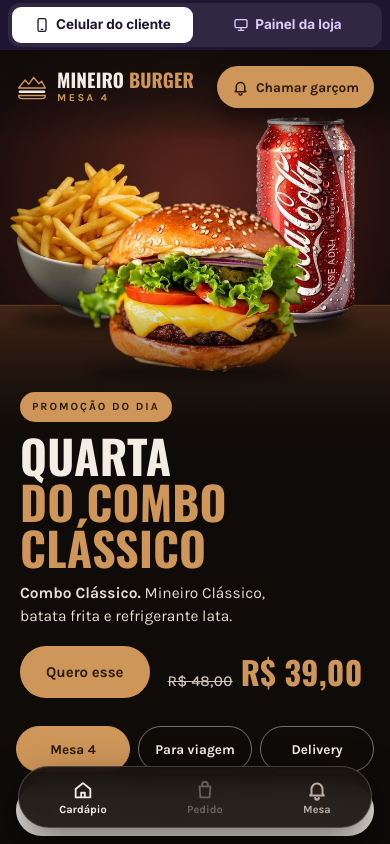
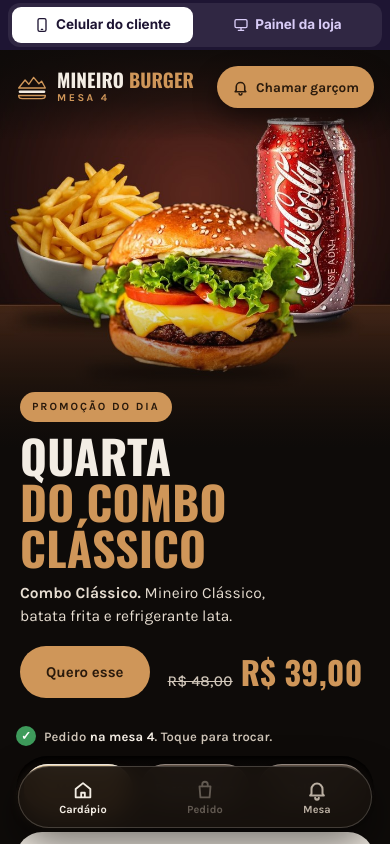
Before and after one commit to anaclararibeiroferreira12-ux/octa-sites, a plain HTML site: page public/demos/hamburgueria/index.html in a window 390 px wide. Drawn offline with nearby package versions, Linux system fonts and the light colour scheme; a web font is replaced by a local one.

Commit message:
Prévia: opções de pedido do Mineiro Burger em alto relevo com brilho metálico e aviso para escolher
Co-Authored-By: Claude Opus 5.5 <noreply@anthropic.com>
Claude-Session: https://claude.ai/code/session_01HgHHTQ1VZNJVVGqRbgtSGA

```diff
--- a/public/demos/hamburgueria/index.html
+++ b/public/demos/hamburgueria/index.html
@@ -1494,9 +1494,28 @@ html.so-cliente-loja .btn-ver-painel{display:none!important}
 .aparelho .beb-a .beb-passo{left:auto;right:0;top:50%;bottom:auto;transform:translateY(-50%);width:104px}
 .aparelho .beb-a .beb:has(.beb-passo){padding-bottom:10px!important;padding-right:116px!important}
 /* escolha de como pedir, sempre à vista */
-.aparelho .app-modos{display:grid;grid-template-columns:repeat(3,minmax(0,1fr));gap:8px;margin:22px 16px 0}
-.aparelho .app-modos button{min-height:46px;border-radius:999px;border:1px solid rgba(243,237,228,.45);background:none;color:var(--n-texto);font:700 13.5px var(--corpo);cursor:pointer;padding:0 6px}
-.aparelho .app-modos button[aria-pressed="true"]{background:var(--n-cobre);border-color:var(--n-cobre);color:var(--n-cobre-esc)}
+.aparelho .modos-tit{margin:22px 16px 0;display:flex;align-items:center;gap:8px;font:800 14.5px var(--corpo);color:#E9C79C;letter-spacing:.01em}
+.aparelho .modos-tit.ok{font-weight:600;font-size:13px;color:var(--n-suave)}
+.aparelho .modos-tit.ok b{color:var(--n-texto)}
+.aparelho .modos-v{display:grid;place-items:center;width:20px;height:20px;border-radius:50%;background:#3E9B5B;color:#fff;font-size:12px;font-weight:900}
+.aparelho .modos-seta{display:inline-block;animation:modos-seta 1.2s ease-in-out infinite}
+.aparelho .app-modos{display:grid;grid-template-columns:repeat(3,minmax(0,1fr));gap:9px;margin:10px 16px 0;padding:8px;border-radius:999px;background:linear-gradient(180deg,#080605,#1A1410);box-shadow:inset 0 2px 5px rgba(0,0,0,.85),inset 0 -1px 0 rgba(255,255,255,.07)}
+.aparelho .app-modos.falta{box-shadow:inset 0 2px 5px rgba(0,0,0,.85),inset 0 -1px 0 rgba(255,255,255,.07),0 0 0 2px rgba(207,150,89,.55);animation:modos-anel 1.8s ease-in-out infinite}
+.aparelho .app-modos button{position:relative;overflow:hidden;min-height:48px;border-radius:999px;border:0;cursor:pointer;padding:0 6px;font:800 13.5px var(--corpo);color:#F7EBDD;text-shadow:0 -1px 0 rgba(0,0,0,.7),0 1px 0 rgba(255,255,255,.12);
+  background:linear-gradient(180deg,#6B5A4C 0%,#3A2F27 48%,#2A221C 52%,#4A3D33 100%);
+  box-shadow:inset 0 1px 0 rgba(255,255,255,.35),inset 0 -2px 0 rgba(0,0,0,.45),0 4px 0 #120D0A,0 8px 14px -6px rgba(0,0,0,.9);transition:transform .12s,box-shadow .12s}
+.aparelho .app-modos button::after{content:"";position:absolute;top:-20%;bottom:-20%;left:-60%;width:45%;transform:skewX(-22deg);background:linear-gradient(90deg,transparent,rgba(255,255,255,.08) 25%,rgba(255,255,255,.55) 50%,rgba(255,255,255,.08) 75%,transparent);animation:modos-brilho 3.2s ease-in-out infinite;pointer-events:none}
+.aparelho .app-modos button:nth-child(2)::after{animation-delay:.25s}
+.aparelho .app-modos button:nth-child(3)::after{animation-delay:.5s}
+.aparelho .app-modos.ok button:not([aria-pressed="true"])::after{display:none}
+.aparelho .app-modos button:active{transform:translateY(3px);box-shadow:inset 0 1px 0 rgba(255,255,255,.3),inset 0 -1px 0 rgba(0,0,0,.4),0 1px 0 #120D0A,0 3px 6px -3px rgba(0,0,0,.9)}
+.aparelho .app-modos button[aria-pressed="true"]{color:#2A1A0C;text-shadow:0 1px 0 rgba(255,236,200,.65);
+  background:linear-gradient(180deg,#FBE3B8 0%,#E2AE6E 30%,#B97A3C 52%,#CF9659 72%,#F0C68C 100%);
+  box-shadow:inset 0 1px 0 rgba(255,255,255,.8),inset 0 -2px 0 rgba(90,50,15,.55),0 4px 0 #6E4319,0 10px 18px -6px rgba(207,150,89,.65)}
+@keyframes modos-brilho{0%{left:-60%}55%,100%{left:130%}}
+@keyframes modos-anel{50%{box-shadow:inset 0 2px 5px rgba(0,0,0,.85),inset 0 -1px 0 rgba(255,255,255,.07),0 0 0 4px rgba(207,150,89,.25)}}
+@keyframes modos-seta{50%{transform:translateY(3px)}}
+@media (prefers-reduced-motion:reduce){.aparelho .app-modos button::after,.aparelho .app-modos.falta,.aparelho .modos-seta{animation:none}}
 .aparelho .app-modos + .app-busca{margin-top:12px}
 /* promoção sem movimento */
 .aparelho .promo-lanche,.aparelho .promo-sombra,.aparelho .promo-brilho::after{animation:none!important}
@@ -2056,7 +2075,9 @@ html.ver-painel .palco{margin-top:0!important}
       if (temDest) h += '<div class="app-destaque"><img src="' + dq.img + '" alt=""><div class="ad-txt"><span class="ad-sobre">Promoção do dia</span><h2>' + esc(pd.dia) + '<br><i>' + esc(pd.de) + '</i></h2><p><b>' + esc(dq.nome) + '.</b> ' + esc(dq.desc) + '</p><div class="ad-linha"><button type="button" class="ad-btn" data-acao="ver-prod" data-id="' + dq.id + '">Quero esse</button><span class="ad-preco">' + (dq.id === 'combo' && deCombo() > dq.preco ? '<s>' + fmt(deCombo()) + '</s>' : '') + fmt(dq.preco) + '</span></div></div></div>';
       else h += '<div class="app-oi"><span>' + oi + '</span><h2>O que vai querer hoje?</h2></div>';
       h += '</div>';
-      h += '<div class="app-modos" role="group" aria-label="Como você quer pedir"><button type="button" data-acao="trocar" aria-pressed="' + (cli.modo === 'mesa') + '">' + (cli.modo === 'mesa' ? 'Mesa ' + cli.mesa : 'Comer aqui') + '</button><button type="button" data-acao="modo" data-modo="viagem" aria-pressed="' + (cli.modo === 'balcao') + '">Para viagem</button><button type="button" data-acao="modo" data-modo="delivery" aria-pressed="' + (cli.modo === 'delivery') + '">Delivery</button></div>';
+      var mAqui = cli.modo === 'mesa' || (cli.modo === 'balcao' && cli.consumo === 'aqui'), mViagem = cli.modo === 'balcao' && cli.consumo === 'viagem', mDel = cli.modo === 'delivery', mOk = mAqui || mViagem || mDel;
+      h += '<p class="modos-tit' + (mOk ? ' ok' : '') + '">' + (mOk ? '<span class="modos-v">✓</span><span>Pedido ' + (mDel ? 'para <b>delivery</b>' : mViagem ? '<b>para viagem</b>' : '<b>' + (cli.modo === 'mesa' ? 'na mesa ' + cli.mesa : 'para comer aqui') + '</b>') + '. Toque para trocar.</span>' : '<span class="modos-seta">👇</span><span>Primeiro, escolha como quer pedir</span>') + '</p>';
+      h += '<div class="app-modos' + (mOk ? ' ok' : ' falta') + '" role="group" aria-label="Como você quer pedir"><button type="button" data-acao="trocar" aria-pressed="' + mAqui + '">' + (cli.modo === 'mesa' ? 'Mesa ' + cli.mesa : 'Comer aqui') + '</button><button type="button" data-acao="modo" data-modo="viagem" aria-pressed="' + mViagem + '">Para viagem</button><button type="button" data-acao="modo" data-modo="delivery" aria-pressed="' + mDel + '">Delivery</button></div>';
       h += '<label class="app-busca">' + LUPA + '<input id="busca" type="search" placeholder="Buscar no cardápio" autocomplete="off" value="' + esc(cli.busca || '') + '" aria-label="Buscar no cardápio"></label>';
       h += extras;
       var termo = (cli.busca || '').trim().toLowerCase();
```
